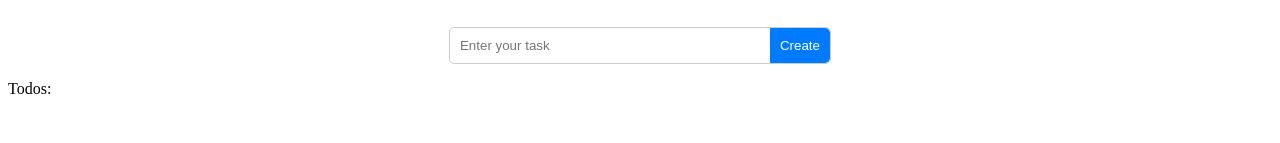
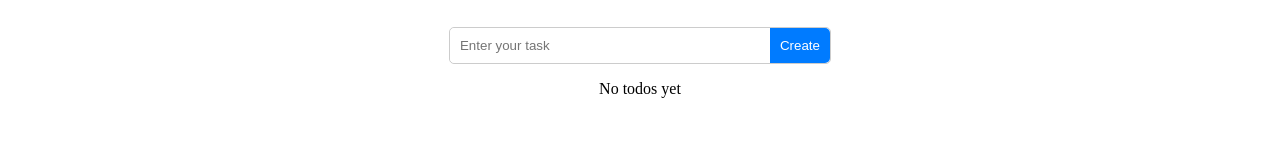
Before and after one commit to Funmi-Amusan/playground, a Vue app: page / in a window 1280 px wide. Shown: the part 157-300 px from the top of the page. Built offline with nearby package versions, Linux system fonts and the light colour scheme.

Commit message:
toggle completed value

```diff
--- a/src/components/TodoItem.vue
+++ b/src/components/TodoItem.vue
@@ -4,17 +4,22 @@ const props = defineProps({
     todo: {
         type: Object,
         required: true
+    },
+    index: {
+        type: Number,
+        required: true
     }
 })
+defineEmits(['toggle-completed'])
 </script>
 
 <template>
 <div>
     <li class="todo-item">
-        <input type="checkbox" :checked="todo.completed" />
+        <input type="checkbox" :checked="todo.completed" @input="$emit('toggle-completed', index)" />
         <span>{{todo.title}}</span>
         <div>
-            <Icon icon="mdi-light:home" />
+            <Icon icon="typcn:delete" width="24" height="24"  style="color: red" />
         </div>
     </li>
 </div>
--- a/src/views/Home.vue
+++ b/src/views/Home.vue
@@ -17,6 +17,10 @@ import { ref } from 'vue';
         })
         newTodo.value = ""
     }
+
+    const toggleTodoComplete = (index) => {
+        todos.value[index].completed = !todos.value[index].completed
+    }
     </script>
 <template>
   <h1>Create Todos</h1>
@@ -27,10 +31,15 @@ import { ref } from 'vue';
       </div>
     </div>
     <p v-show="isInvalid" class="errMsg" >Todo cannot be empty</p>
-    <p>Todos:</p>
-    <ul>
-            <TodoItem v-for="todo in todos" :key="todo.id" :todo="todo" />
-            </ul>
+    <div v-if="todos.length > 0" >
+        <p>Todos:</p>
+        <ul>
+                <TodoItem v-for="(todo, index) in todos" :key="todo.id" :todo="todo" :index="index" @toggle-completed="toggleTodoComplete" />
+                </ul>
+    </div>
+    <div v-else style="display: flex; justify-content: center;">
+        <p>No todos yet</p>
+    </div>
 </template>
 
 
```
